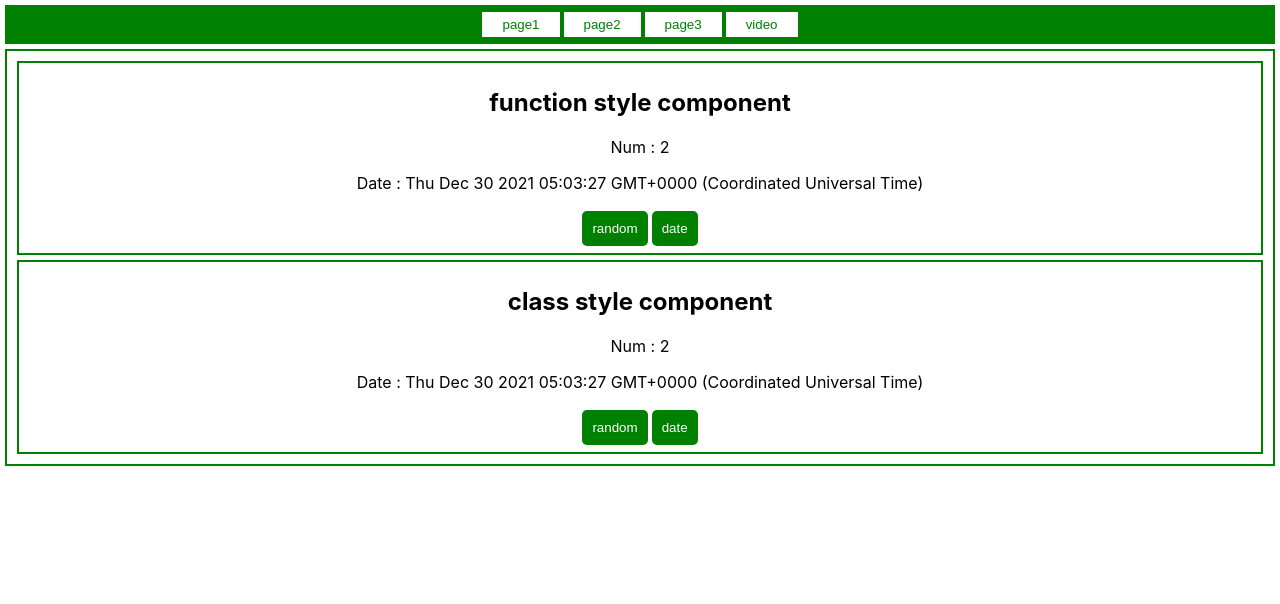
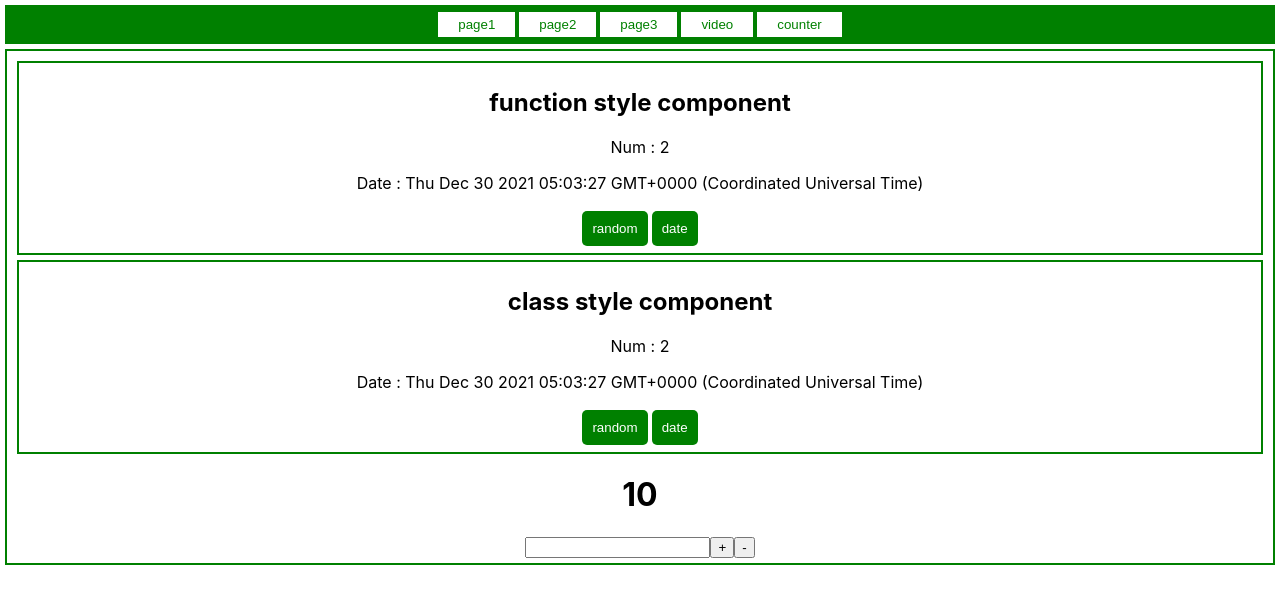
Before and after one commit to jjonami/StudyReact, a React (Create React App) app: page / in a window 1280 px wide. Shown: the top 604 px of the page. Built offline with nearby package versions, Linux system fonts and the light colour scheme.

Commit message:
add Redux

```diff
--- a/package.json
+++ b/package.json
@@ -11,6 +11,7 @@
     "react-redux": "^7.2.6",
     "react-scripts": "5.0.0",
     "redux": "^4.1.2",
+    "redux-devtools-extension": "^2.13.9",
     "web-vitals": "^2.1.2"
   },
   "scripts": {
--- a/src/App.js
+++ b/src/App.js
@@ -3,7 +3,9 @@ import './App.css';
 import Home1 from "./components/page1/Home1";
 import Home2 from "./components/page2/Home2";
 import Home3 from "./components/page3/Home3";
-import VideoPlayer from "./components/page5/VideoPlayer";
+import VideoPlayer from "./components/page4/VideoPlayer";
+import Counter from "./components/Counter";
+import CounterContainer from "./containers/CounterContainer";
 
 class App extends Component {
     //[render()] 보다 먼저 호출 > 어떤 값들을 초기화 하고싶을 경우 [constructor()] 내부에 작성
@@ -20,6 +22,7 @@ class App extends Component {
             case 1: return <Home2 />;
             case 2: return <Home3 />;
             case 3: return <VideoPlayer />;
+            case 4: return <CounterContainer />;
         }
     }
 
@@ -44,9 +47,15 @@ class App extends Component {
                     }.bind(this)}>page3</button>
                     <button className='btnAccent' onClick={function (){
                         this.setState({
+                            page: 3
+                        })
+                    }.bind(this)}>video</button>
+                    <button className='btnAccent' onClick={function (){
+                        this.setState({
                             page: 4
                         })
-                    }.bind(this)}>video</button>
+                    }.bind(this)}>counter</button>
+
                 </div>
                 {this.getPage()}
             </div>
--- /dev/null
+++ b/src/components/Counter.js
@@ -0,0 +1,19 @@
+import React from "react";
+
+function Counter({ number, diff, onDecrease, onSetDiff, onIncrease}){
+    const onChange = e => {
+        onSetDiff(parseInt(e.target.value, 10));
+    };
+    return(
+      <div>
+          <h1>{number}</h1>
+          <div>
+              <input type="number" value={diff} min="1" onChange={onChange}/>
+              <button onClick={onIncrease}>+</button>
+              <button onClick={onDecrease}>-</button>
+          </div>
+      </div>
+    );
+}
+
+export default Counter;
--- a/src/components/page2/Home2.js
+++ b/src/components/page2/Home2.js
@@ -1,13 +1,19 @@
 import {Component} from "react/cjs/react.production.min";
 import FuncComp from "./FuncComp";
 import ClassComp from "./ClassComp";
+import Counter from "../Counter";
 
 class Home2 extends Component{
+    state = {
+        x: 10,
+    }
+
     render(){
         return(
             <div className='container'>
                 <FuncComp initNum={2}/>
                 <ClassComp initNum={2}/>
+                <Counter number={this.state.x}/>
             </div>
         )
     }
--- /dev/null
+++ b/src/containers/CounterContainer.js
@@ -0,0 +1,30 @@
+import React from 'react';
+import { useSelector, useDispatch } from 'react-redux';
+import Counter from '../components/Counter';
+import { increase, decrease, setDiff } from '../modules/counter';
+
+function CounterContainer() {
+
+    const { number, diff } = useSelector(state => ({
+        number: state.counter.number,
+        diff: state.counter.diff
+    }));
+
+    const dispatch = useDispatch();
+
+    const onIncrease = () => dispatch(increase());
+    const onDecrease = () => dispatch(decrease());
+    const onSetDiff = diff => dispatch(setDiff(diff));
+
+    return (
+        <Counter
+            number={number}
+            diff={diff}
+            onIncrease={onIncrease}
+            onDecrease={onDecrease}
+            onSetDiff={onSetDiff}
+        />
+    );
+}
+
+export default CounterContainer;
--- a/src/index.js
+++ b/src/index.js
@@ -3,11 +3,17 @@ import ReactDOM from 'react-dom';
 import './index.css';
 import App from './App';
 import reportWebVitals from './reportWebVitals';
+import {createStore} from "redux";
+import rootReducer from './modules';
+import { composeWithDevTools } from 'redux-devtools-extension'
+import {Provider} from "react-redux";
+
+const store = createStore(rootReducer, composeWithDevTools());
 
 ReactDOM.render(
-  <React.StrictMode>
+  <Provider store={store}>
     <App />
-  </React.StrictMode>,
+  </Provider>,
   document.getElementById('root')
 );
 
--- /dev/null
+++ b/src/modules/counter.js
@@ -0,0 +1,38 @@
+// Action type ( 액션 타입 )
+const SET_DIFF = 'counter/SET_DIFF';
+const INCREASE = 'counter/INCREASE';
+const DECREASE = 'counter/DECREASE';
+
+// Action Creator Function ( 액션 생성 함수 )
+export const setDiff = diff => ({ type: SET_DIFF, diff });
+export const increase = () => ({ type: INCREASE });
+export const decrease = () => ({ type: DECREASE });
+
+// init State ( 초기 상태 )
+const initialState = {
+    number: 0,
+    diff: 1
+};
+
+// Reducer function ( 리듀서 함수 )
+export default function counter(state = initialState, action) {
+    switch (action.type) {
+        case SET_DIFF:
+            return {
+                ...state,
+                diff: action.diff
+            };
+        case INCREASE:
+            return {
+                ...state,
+                number: state.number + state.diff
+            };
+        case DECREASE:
+            return {
+                ...state,
+                number: state.number - state.diff
+            };
+        default:
+            return state;
+    }
+}
--- /dev/null
+++ b/src/modules/index.js
@@ -0,0 +1,8 @@
+import { combineReducers } from "redux";
+import counter from './counter';
+
+const rootReducer = combineReducers({
+    counter
+});
+
+export default rootReducer;
```
Also changed, not shown: src/components/page4/VideoPlayer.js (renamed from src/components/page5/VideoPlayer.js), 1 other file (tests, documents, lock files or other folders).
